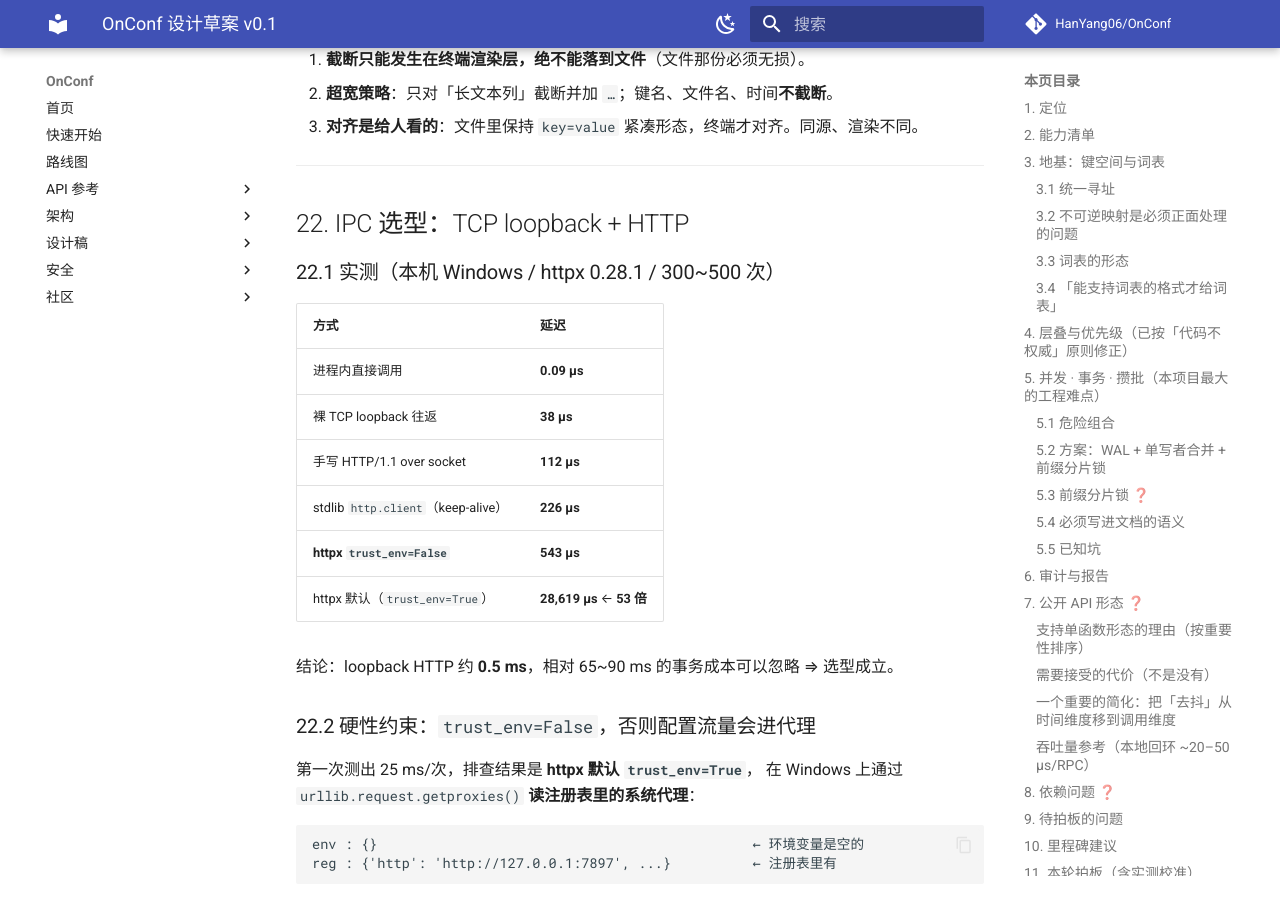
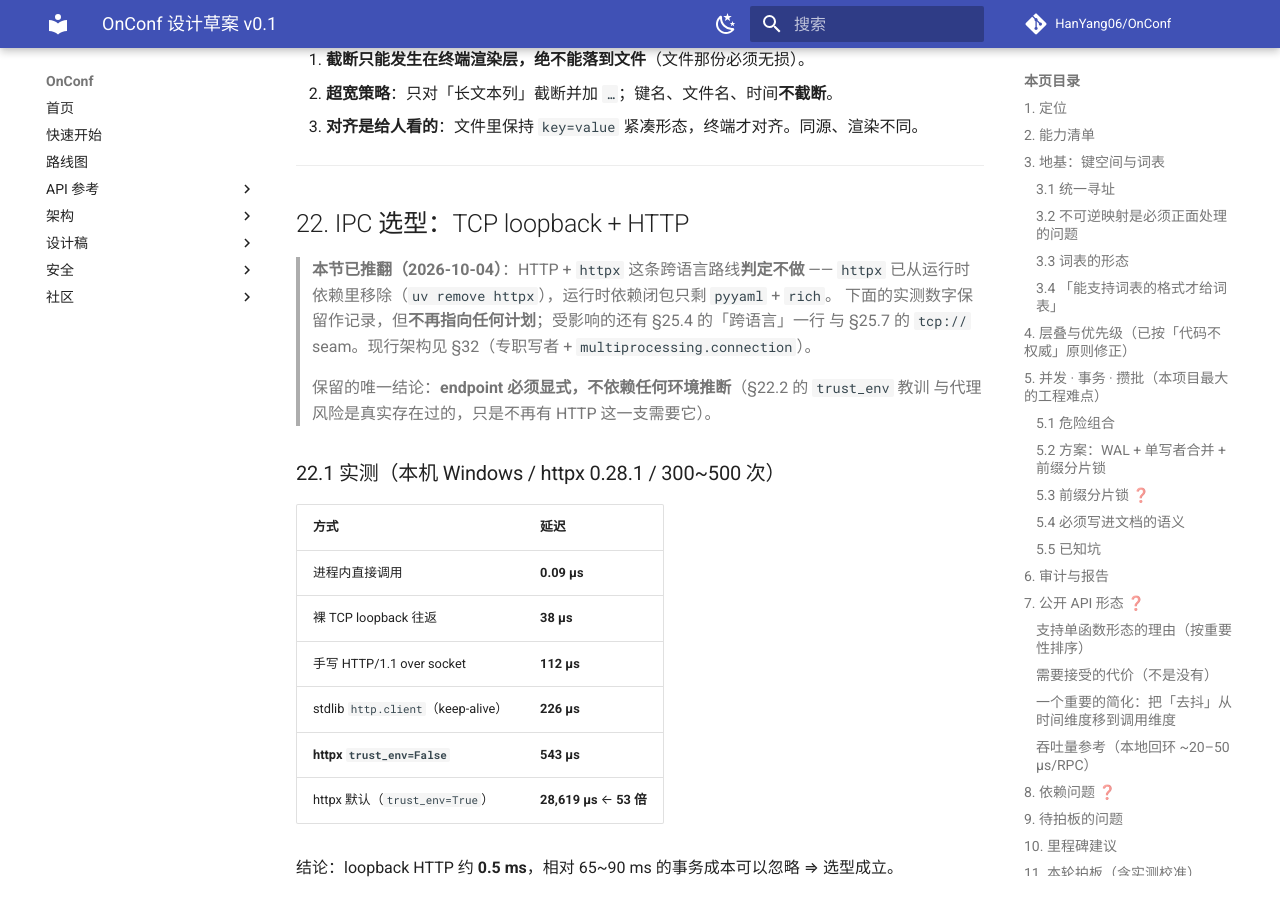
Before and after one commit to HanYang06/OnConf, an MkDocs documentation site: the page built from docs/design/DESIGN.md, in a window 1280 px wide and 900 px high, scrolled down 34986 px. Built offline with MkDocs 1.6.1 and Material for MkDocs 9.7.7, drawn with Linux system fonts in a browser that asks for light colours; comment, search, counter and statistics services are not loaded; some of the changed text lies outside the part shown.

Commit message:
docs(design): 标注 HTTP 跨语言 IPC 路线判定不做
按设计稿自己的惯例给被推翻的前期结论留痕（同 §11「本节结论取代 §9 的第 1 条」），
而不是删掉实测数字 —— 那些测量仍然有价值，只是不再指向任何计划。

- DESIGN §22 顶部加推翻说明，并点名受影响的 §25.4 与 §25.7
- DESIGN §25.4 的「跨语言」一行、§25.7 的 tcp:// seam 标注判定不做
- threat-model T10：删掉「httpx 仍在运行时依赖里」这句随本次改动过期的话，
  并记一行 v1.0.0 修订；T10 的结论与等级不变（它断言的是「没有网络调用」）

````diff
--- a/docs/design/DESIGN.md
+++ b/docs/design/DESIGN.md
@@ -1342,6 +1342,14 @@ def cell_len(s: str) -> int:
 
 ## 22. IPC 选型：TCP loopback + HTTP
 
+> **本节已推翻（2026-10-04）**：HTTP + `httpx` 这条跨语言路线**判定不做** —— `httpx`
+> 已从运行时依赖里移除（`uv remove httpx`），运行时依赖闭包只剩 `pyyaml` + `rich`。
+> 下面的实测数字保留作记录，但**不再指向任何计划**；受影响的还有 §25.4 的「跨语言」一行
+> 与 §25.7 的 `tcp://` seam。现行架构见 §32（专职写者 + `multiprocessing.connection`）。
+>
+> 保留的唯一结论：**endpoint 必须显式，不依赖任何环境推断**（§22.2 的 `trust_env` 教训
+> 与代理风险是真实存在过的，只是不再有 HTTP 这一支需要它）。
+
 ### 22.1 实测（本机 Windows / httpx 0.28.1 / 300~500 次）
 
 | 方式 | 延迟 |
@@ -1570,7 +1578,7 @@ multiprocessing.connection    34.68 us/次   (Windows 走命名管道)
 | 单进程（绝大多数） | 进程内直连 | **0** |
 | 多进程 | 文件锁 + WAL | **0** |
 | Python 进程间升级 | **`multiprocessing.connection`** | +19 ms / 35 µs |
-| 跨语言 | HTTP + httpx（惰性） | +105 ms / 543 µs |
+| 跨语言 | HTTP + httpx（惰性）—— **判定不做**，见 §22 顶部的推翻说明 | — |
 
 **跨语言是使用 HTTP 的唯二理由**（另一个是 `curl` 调试），而它不是默认需求。
 
@@ -1601,7 +1609,7 @@ Windows 上走命名管道，POSIX 上自动换成 AF_UNIX，**同一份代码
 ```python
 AutoConf(endpoint="auto")        # 默认：进程内直连 + WAL，无 IPC
 AutoConf(endpoint="pipe://...")  # 升级：multiprocessing.connection
-AutoConf(endpoint="tcp://...")   # 跨语言：HTTP + 惰性 httpx
+AutoConf(endpoint="tcp://...")   # 跨语言：曾计划 HTTP + 惰性 httpx，**现已判定不做**
 ```
 
 等 M4 实测**证明**跨进程批处理真的是瓶颈，再按 §25.4 选。**大概率永远不需要。**
````
Also changed, not shown: docs/security/threat-model.md (+4 -2 lines).
